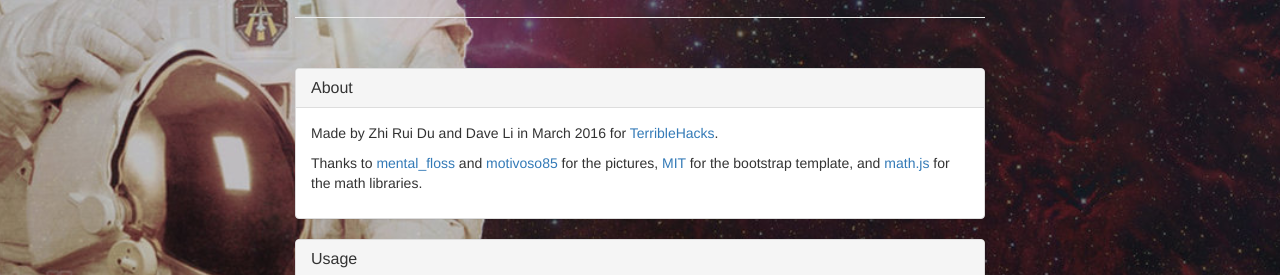
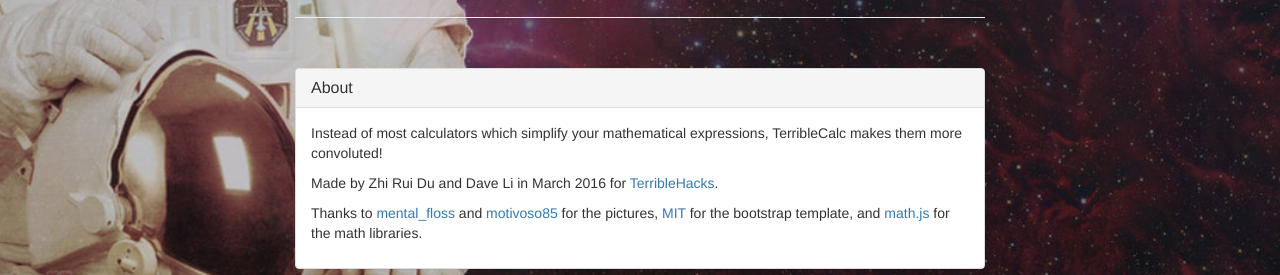
Before and after one commit to davezli/TerribleCalculator, a plain HTML site: page index.html in a window 1280 px wide. Both pictures are taken after a click on the link "About". Shown: the part 497-772 px from the top of the page. Drawn offline with Linux system fonts and the light colour scheme.

Commit message:
More informative about text

```diff
--- a/index.html
+++ b/index.html
@@ -102,6 +102,9 @@
                             <h3 class="panel-title">About</h3>
                         </div>
                         <div class="panel-body">
+
+                            <p>Instead of most calculators which simplify your mathematical expressions, TerribleCalc makes them more convoluted!</p>
+
                             <p>Made by Zhi Rui Du and Dave Li in March 2016 for <a href ="http://terriblehack.website/">TerribleHacks</a>.</p>
 
                             <p> Thanks to <a href="http://mentalfloss.com/article/12512/calculator-words">mental_floss</a> and <a href="http://motivoso85.deviantart.com/art/Sloth-wallpaper-441645230">motivoso85</a> for the pictures, <a href="http://startbootstrap.com/template-overviews/full-slider/"> MIT</a> for the bootstrap template, and <a href="http://mathjs.org/"> math.js </a> for the math libraries. </p>
```
